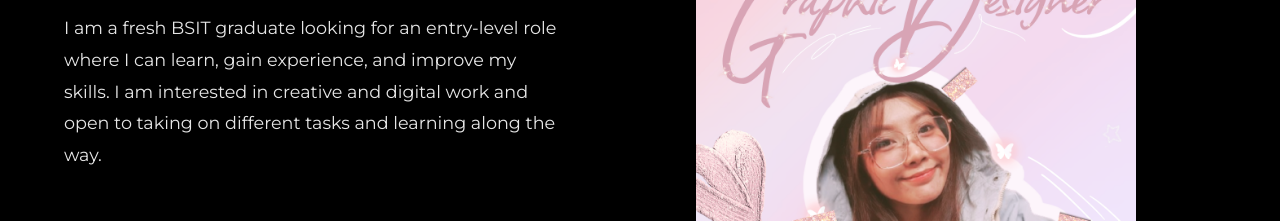
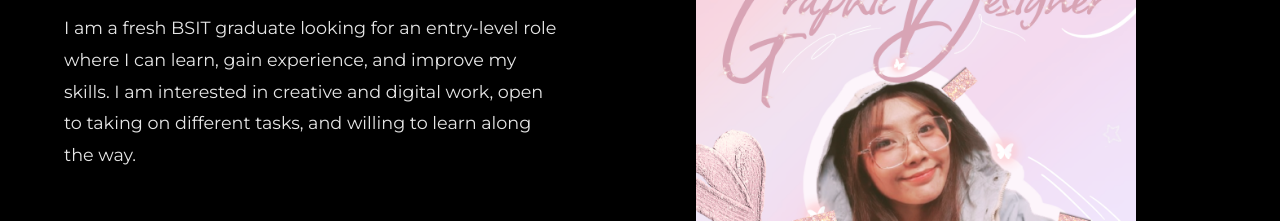
Before and after one commit to hopeniro/portfolio, a plain HTML site: page index.html in a window 1280 px wide. Shown: the part 1144-1365 px from the top of the page. Drawn offline with nearby package versions, Linux system fonts and the light colour scheme; animation ran at ten frames a second.

```diff
--- a/index.html
+++ b/index.html
@@ -38,7 +38,7 @@
         <div class="showcase-layout">
             <div class="intro-text">
                 <h2 class="squish-title">Hi, I'm Hope!</h2>
-                <p>I am a fresh BSIT graduate looking for an entry-level role where I can learn, gain experience, and improve my skills. I am interested in creative and digital work and open to taking on different tasks and learning along the way.</p>
+                <p>I am a fresh BSIT graduate looking for an entry-level role where I can learn, gain experience, and improve my skills. I am interested in creative and digital work, open to taking on different tasks, and willing to learn along the way.</p>
             </div>
             <div class="graphic-design-side">
                 <img src="img/me.png" alt="For Hire Graphic Design">
```
